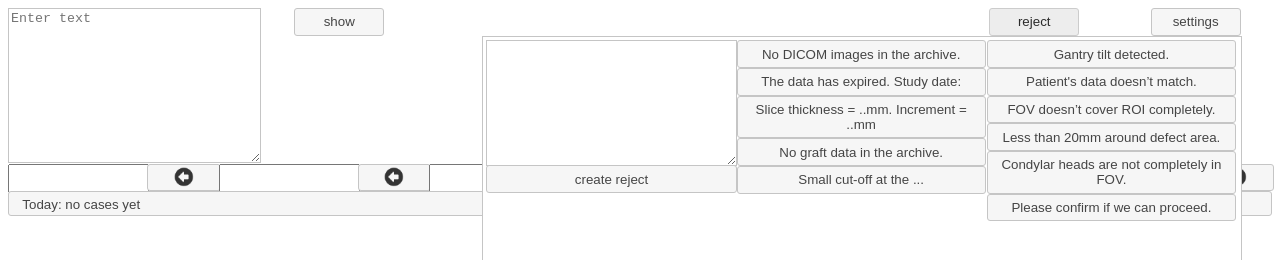
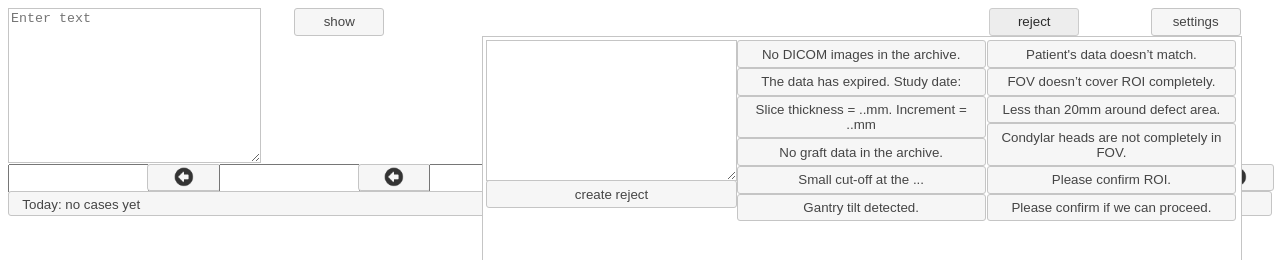
Before and after one commit to snadtochii/parser, a website: page index.html in a window 1280 px wide. Both pictures are taken after a click on the button "reject". Shown: the top 260 px of the page. Drawn offline with nearby package versions, Linux system fonts and the light colour scheme; some packages are replaced by stand-ins of ours; a script that the page names is missing.

Commit message:
finalized rejection section

```diff
--- a/index.html
+++ b/index.html
@@ -77,40 +77,36 @@
                     <input type="checkbox" class="rejection-reason" id="rejection-reason5" data-rr="reason5" value="Small cut-off at the ">
                     <label for="rejection-reason5">Small cut-off at the ...</label>
 
+                    <input type="checkbox" class="rejection-reason" id="rejection-reason6" data-rr="reason6" value="Gantry tilt detected.">
+                    <label for="rejection-reason6">Gantry tilt detected.</label>
 
-                        <!--<input type="checkbox" class="rejection-reason" id="rejection-reason2"><label for="rejection-reason2">reason2</label>
-                    <input type="checkbox" class="rejection-reason" id="rejection-reason6"><label for="rejection-reason6">reason6</label>-->
                 </div>
 
                 <div id="rej-field2" class="rej">
-                        <input type="checkbox" class="rejection-reason" id="rejection-reason6" data-rr="reason6" value="Gantry tilt detected.">
-                        <label for="rejection-reason6">Gantry tilt detected.</label>
-
 
                     <input type="checkbox" class="rejection-reason" id="rejection-reason7" data-rr="reason7" value="Patient's data doesn’t match.">
                     <label for="rejection-reason7">Patient's data doesn’t match.</label>
+
                     <input type="checkbox" class="rejection-reason" id="rejection-reason8" data-rr="reason8" value="FOV doesn’t cover ROI completely.">
                     <label for="rejection-reason8">FOV doesn’t cover ROI completely.</label>
+
                     <input type="checkbox" class="rejection-reason" id="rejection-reason9" data-rr="reason9" value="Less than 20mm around defect area.">
                     <label for="rejection-reason9">Less than 20mm around defect area.</label>
 
                     <input type="checkbox" class="rejection-reason" id="rejection-reason10" data-rr="reason10" value="Condylar heads are not completely in FOV.">
                     <label for="rejection-reason10">Condylar heads are not completely in FOV.</label>
-                        <input type="checkbox" class="rejection-reason" id="rejection-reason11" data-rr="reason11" value="Please confirm if we can proceed.">
-                        <label for="rejection-reason11">Please confirm if we can proceed.</label>
+
+                    <input type="checkbox" class="rejection-reason" id="rejection-reason11" data-rr="reason11" value="Please confirm ROI.">
+                    <label for="rejection-reason11">Please confirm ROI.</label>
+
+                    <input type="checkbox" class="rejection-reason" id="rejection-reason12" data-rr="reason12" value="Please confirm if we can proceed.">
+                    <label for="rejection-reason12">Please confirm if we can proceed.</label>
                 </div>
                 <div id="comment" class="rej">
-                        <textarea id="commentTextArea" class="TextArea" rows="8" cols="20"></textarea>
+                    <textarea id="commentTextArea" class="TextArea" rows="9" cols="20"></textarea>
                     <button id="copyRejText" data-clipboard-target="#commentTextArea">create reject</button>
                 </div>
             </div>
-
-
-
-
-
-
-
 
 
             <button id="settingsBtn">settings</button>
@@ -187,8 +183,6 @@
         </div>
         <div id="wrapper-change-sur-type" class="wrapper" tabindex="1"></div>
 
-
-
         <div id="stats">
             <table id="statsTable"></table>
         </div>
```
Also changed, not shown: 1 other file. Lines whose indentation alone changed are shown as unchanged.
